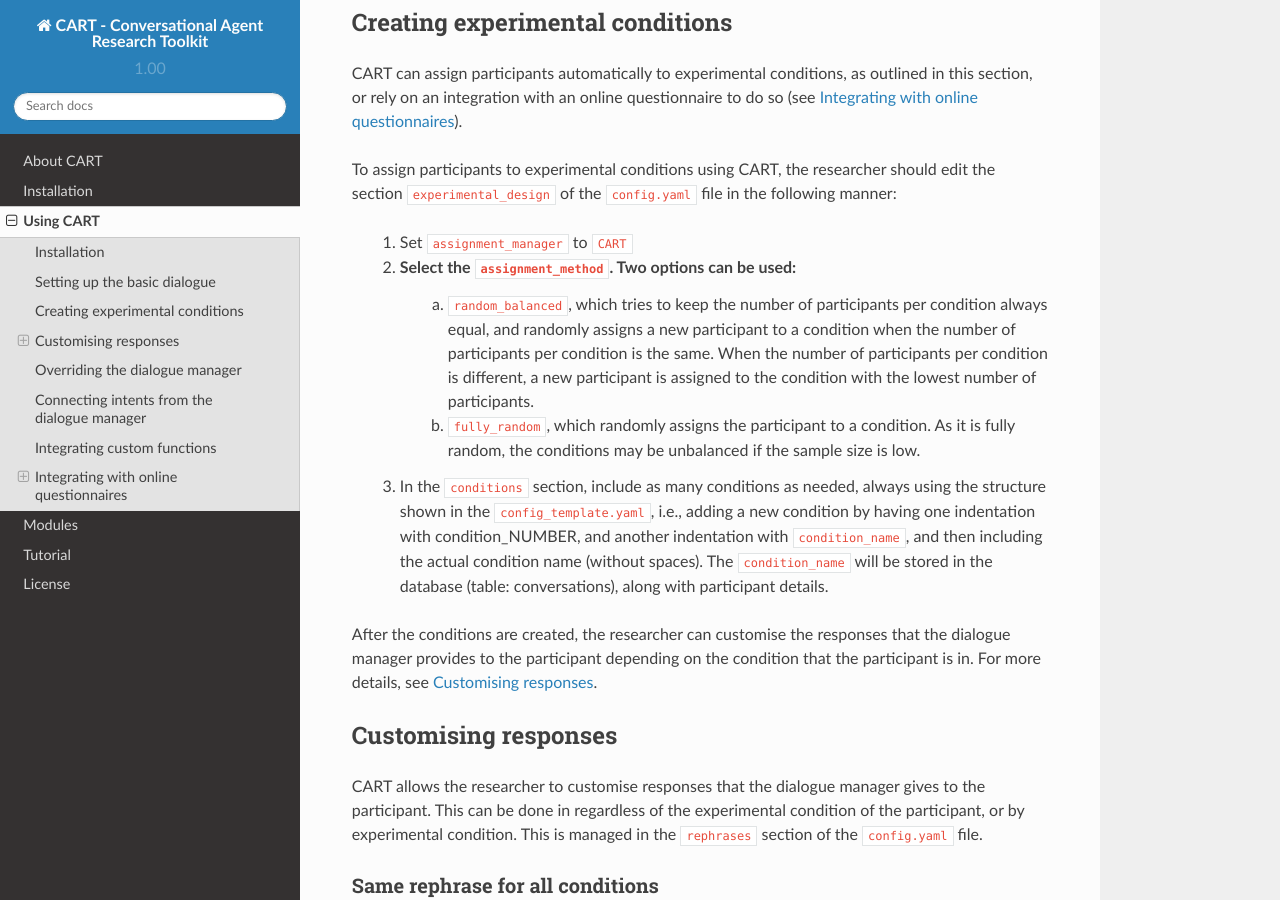
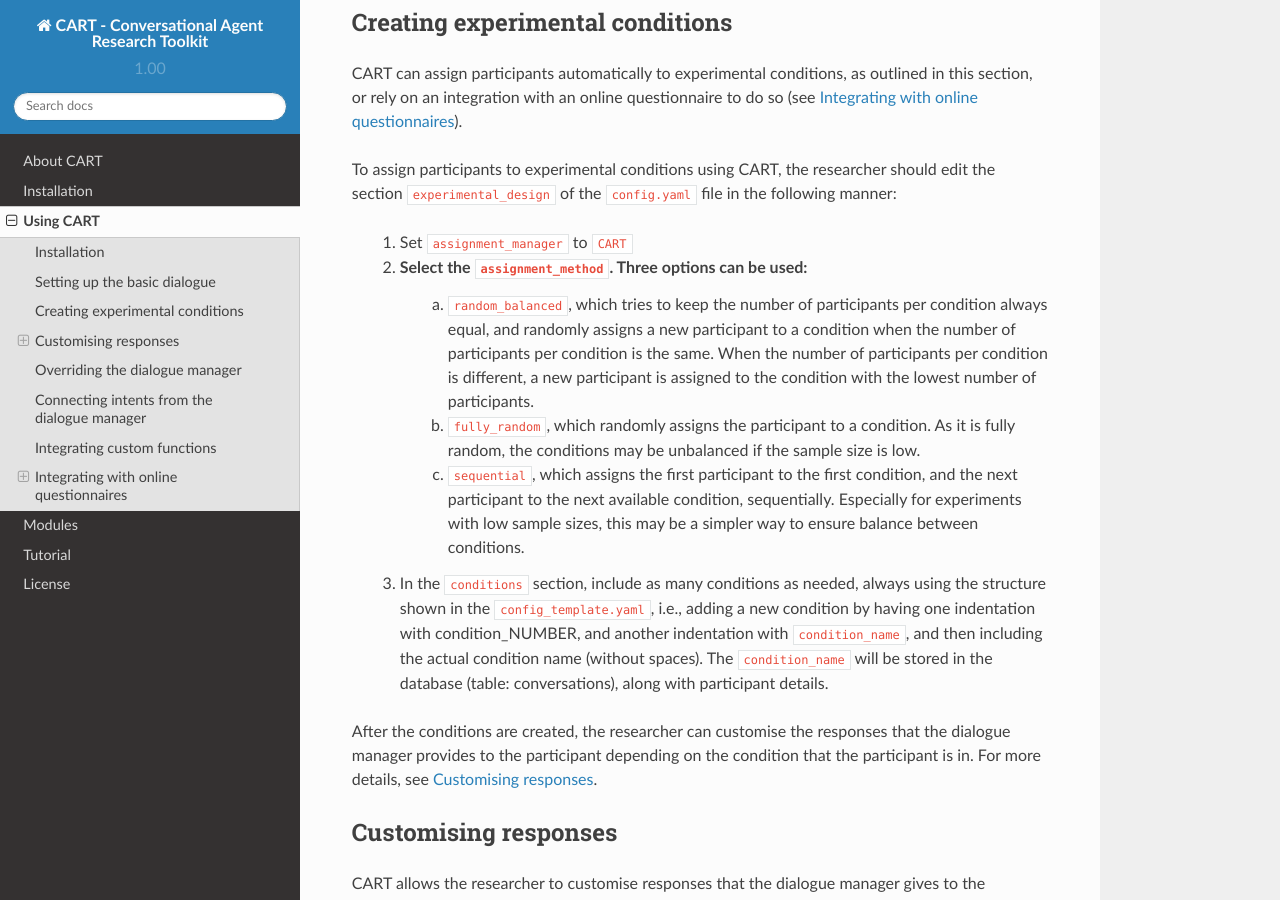
Before and after one commit to uvacw/CART, a Sphinx documentation site: the page built from docs/source/using.rst, in a window 1280 px wide and 900 px high, scrolled down 891 px. Built offline with Sphinx 7.4.7 and the Read the Docs theme 2.0.0, drawn with Linux system fonts in a browser that asks for light colours.

Commit message:
updates to instructions

```diff
--- a/docs/source/using.rst
+++ b/docs/source/using.rst
@@ -33,9 +33,10 @@
 To assign participants to experimental conditions using CART, the researcher should edit the section ``experimental_design`` of the  ``config.yaml`` file in the following manner:
 
     1. Set ``assignment_manager`` to ``CART``
-    2. Select the ``assignment_method``. Two options can be used:
+    2. Select the ``assignment_method``. Three options can be used:
         a. ``random_balanced``, which tries to keep the number of participants per condition always equal, and randomly assigns a new participant to a condition when the number of participants per condition is the same. When the number of participants per condition is different, a new participant is assigned to the condition with the lowest number of participants.
         b. ``fully_random``, which randomly assigns the participant to a condition. As it is fully random, the conditions may be unbalanced if the sample size is low.
+        c. ``sequential``, which assigns the first participant to the first condition, and the next participant to the next available condition, sequentially. Especially for experiments with low sample sizes, this may be a simpler way to ensure balance between conditions.
     3. In the ``conditions`` section, include as many conditions as needed, always using the structure shown in the ``config_template.yaml``, i.e., adding a new condition by having one indentation with condition_NUMBER, and another indentation with ``condition_name``, and then including the actual condition name (without spaces). The ``condition_name`` will be stored in the database (table: conversations), along with participant details.
 
 After the conditions are created, the researcher can customise the responses that the dialogue manager provides to the participant depending on the condition that the participant is in. For more details, see :ref:`customising_responses`.
```
Also changed, not shown: 5 other files.
